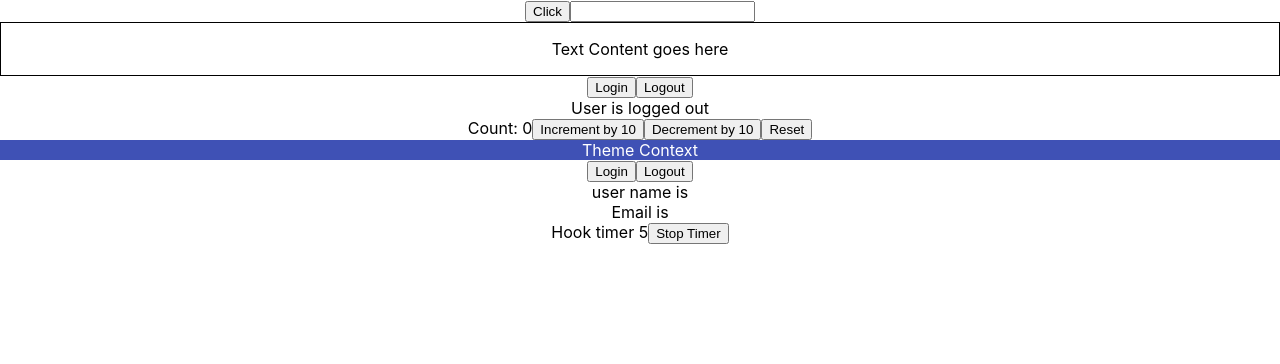
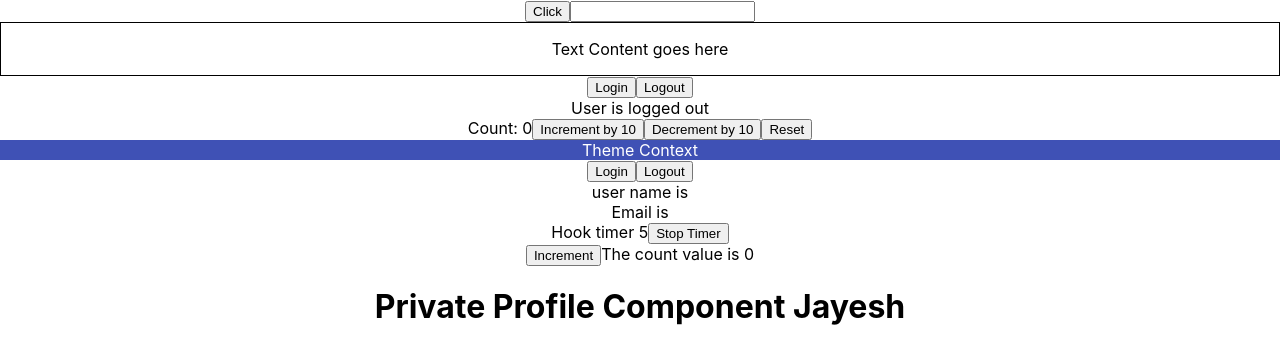
Before and after one commit to jayesh-gite/reactjs-concepts, a React (Create React App) app in the folder react-typescript/: page / in a window 1280 px wide. Shown: the top 364 px of the page. Built offline with nearby package versions, Linux system fonts and the light colour scheme.

Commit message:
-react-typescript class props, more about props types , moved file to pors folder

```diff
--- a/react-typescript/src/App.tsx
+++ b/react-typescript/src/App.tsx
@@ -1,12 +1,12 @@
 import React, { useState } from 'react';
 import logo from './logo.svg';
 import './App.css';
-import Greet from './components/Greet';
-import Person from './components/Person';
-import PersonList from './components/PersonList';
-import Status from './components/Status';
-import Heading from './components/Heading';
-import Oscar from './components/Oscar';
+import Greet from './components/typescriptwithprops/Greet';
+import Person from './components/typescriptwithprops/Person';
+import PersonList from './components/typescriptwithprops/PersonList';
+import Status from './components/typescriptwithprops/Status';
+import Heading from './components/typescriptwithprops/Heading';
+import Oscar from './components/typescriptwithprops/Oscar';
 import Button from './components/events/Button';
 import Input from './components/events/Input';
 import Container from './components/styles/Container';
@@ -17,6 +17,9 @@
 import { UserContextProvider } from './components/context/UserContext';
 import { User as UserC } from './components/context/User';
 import { MutableRef } from './components/ref/MutableRef';
+import { CounterClass } from './components/class/CounterClass';
+import { Private } from './components/auth/private';
+import { Profile } from './components/auth/Profile';
 function App() {
   const personName = {
     first: 'Bruce',
@@ -76,7 +79,13 @@
         <UserC />
       </UserContextProvider>
       <MutableRef />
+      {/* Class based implementaion */}
+      <CounterClass message='The count value is' />
+      {/* complex props*/}
+
+      <Private isLoggedIn={true} component={Profile} />
     </div>
+
   );
 }
 
--- /dev/null
+++ b/react-typescript/src/components/auth/Login.tsx
@@ -0,0 +1,5 @@
+export const Login = () => {
+    return (
+        <div>Please Login to continue</div>
+    )
+}
--- /dev/null
+++ b/react-typescript/src/components/auth/Profile.tsx
@@ -0,0 +1,8 @@
+export type ProfileProps = {
+    name: string
+}
+export const Profile = ({ name }: ProfileProps) => {
+    return (
+        <div><h1>Private Profile Component {name}</h1></div>
+    )
+}
--- /dev/null
+++ b/react-typescript/src/components/auth/private.tsx
@@ -0,0 +1,16 @@
+import { Component } from "react"
+import Login from "../hooks/Login"
+import { ProfileProps } from './Profile';
+
+type PrivateProps = {
+    isLoggedIn: boolean
+    component: React.ComponentType<ProfileProps>
+}
+export const Private = ({ isLoggedIn, component: Component }: PrivateProps) => {
+    if (isLoggedIn) {
+        return <Component name='Jayesh' />
+    }
+    else {
+        return <Login />
+    }
+}
--- /dev/null
+++ b/react-typescript/src/components/class/CounterClass.tsx
@@ -0,0 +1,25 @@
+import { Component } from "react";
+type CounterProps = {
+    message: string
+};
+type CounterState = {
+    count: number
+}
+export class CounterClass extends Component<CounterProps, CounterState>{
+    state = {
+        count: 0
+    };
+    handleClick = () => {
+        this.setState((prevState) => {
+            return { count: prevState.count + 1 }
+        })
+    }
+    render() {
+        return (
+            <div>
+                <button onClick={this.handleClick}>Increment</button>
+                {this.props.message} {this.state.count}
+            </div>
+        )
+    }
+}
```
Also changed, not shown: react-typescript/src/components/typescriptwithprops/Greet.tsx (renamed from react-typescript/src/components/Greet.tsx), react-typescript/src/components/typescriptwithprops/Heading.tsx (renamed from react-typescript/src/components/Heading.tsx), react-typescript/src/components/typescriptwithprops/Oscar.tsx (renamed from react-typescript/src/components/Oscar.tsx), react-typescript/src/components/typescriptwithprops/Person.tsx (renamed from react-typescript/src/components/Person.tsx), react-typescript/src/components/typescriptwithprops/PersonList.tsx (renamed from react-typescript/src/components/PersonList.tsx), react-typescript/src/components/typescriptwithprops/Status.tsx (renamed from react-typescript/src/components/Status.tsx).
